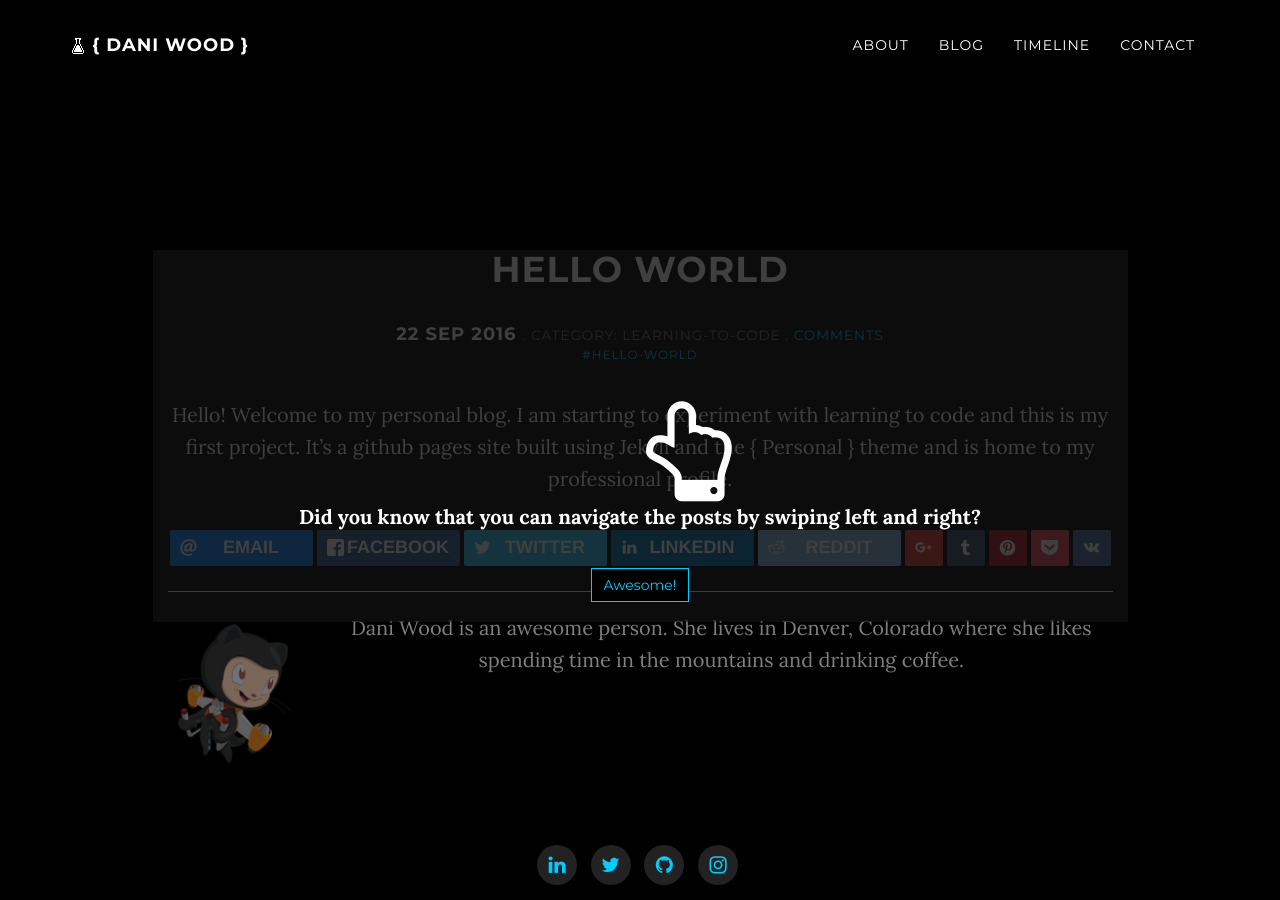
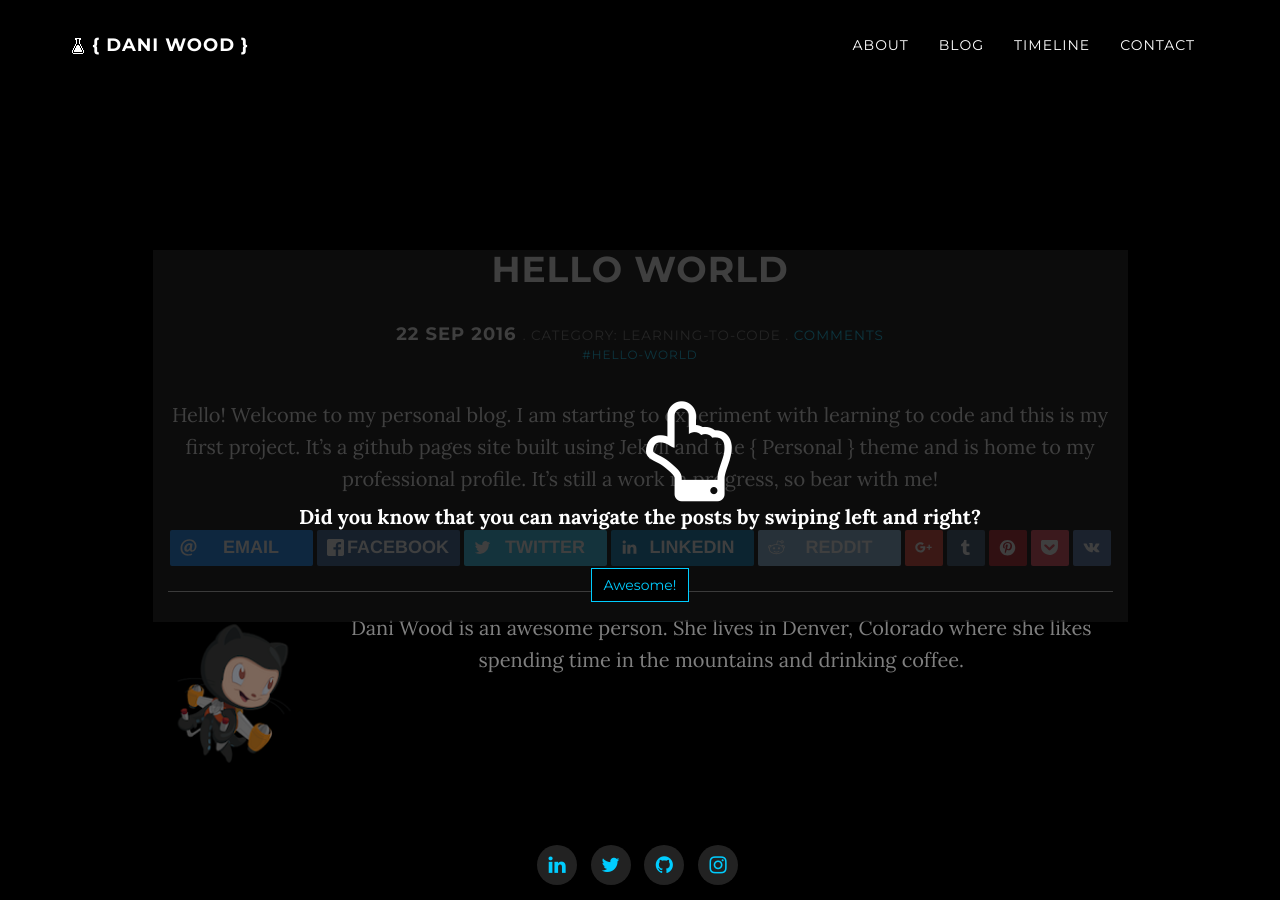
Before and after one commit to danpan55/danpan55.github.io, a Jekyll site: the page built from _posts/2016-09-22-hello-world.md, in a window 1280 px wide and 900 px high. Built offline with Jekyll 4.4.1, drawn with Linux system fonts in a browser that asks for light colours; nearby versions of some CDN libraries; comment, search, counter and statistics services are not loaded; a style sheet for code colours, icons or effects is not loaded.

Commit message:
First blog post edit

```diff
--- a/_posts/2016-09-22-hello-world.md
+++ b/_posts/2016-09-22-hello-world.md
@@ -6,4 +6,4 @@ category: learning-to-code
 tags: [ 'hello-world' ]
 ---
 
-Hello! Welcome to my personal blog. I am starting to experiment with learning to code and this is my first project. It's a github pages site built using Jekyll and the { Personal } theme and is home to my professional profile.
+Hello! Welcome to my personal blog. I am starting to experiment with learning to code and this is my first project. It's a github pages site built using Jekyll and the { Personal } theme and is home to my professional profile. It's still a work in progress, so bear with me!
```
